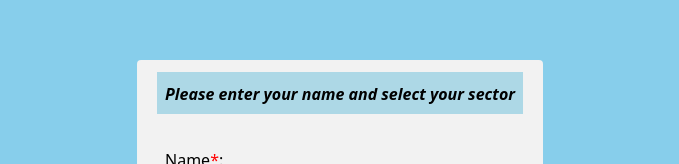
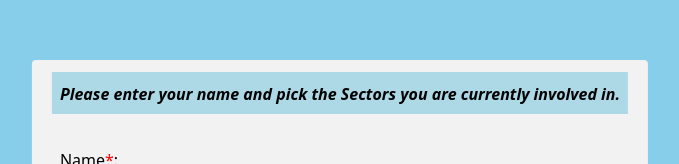
Before and after one commit to SomeshwarJani/QuickDataOps, a React (Create React App) app in the folder clients/: page / in a window 1280 px wide. Shown: the part 154-318 px from the top of the page, without its empty margins (300-979 px from the left). Built offline with nearby package versions, Linux system fonts and the light colour scheme; no server answers.

Commit message:
label changes

```diff
--- a/clients/src/Components/UserDetailForm/UserForm.tsx
+++ b/clients/src/Components/UserDetailForm/UserForm.tsx
@@ -187,7 +187,8 @@ const UserForm: React.FC = () => {
     <div className="user-form">
       <form onSubmit={(e: any) => onFormSubmit(e)} id="form-area">
         <label className="heading-label">
-          Please enter your name and select your sector
+          Please enter your name and pick the Sectors you are currently involved
+          in.
         </label>
         <br />
         <br />
```
